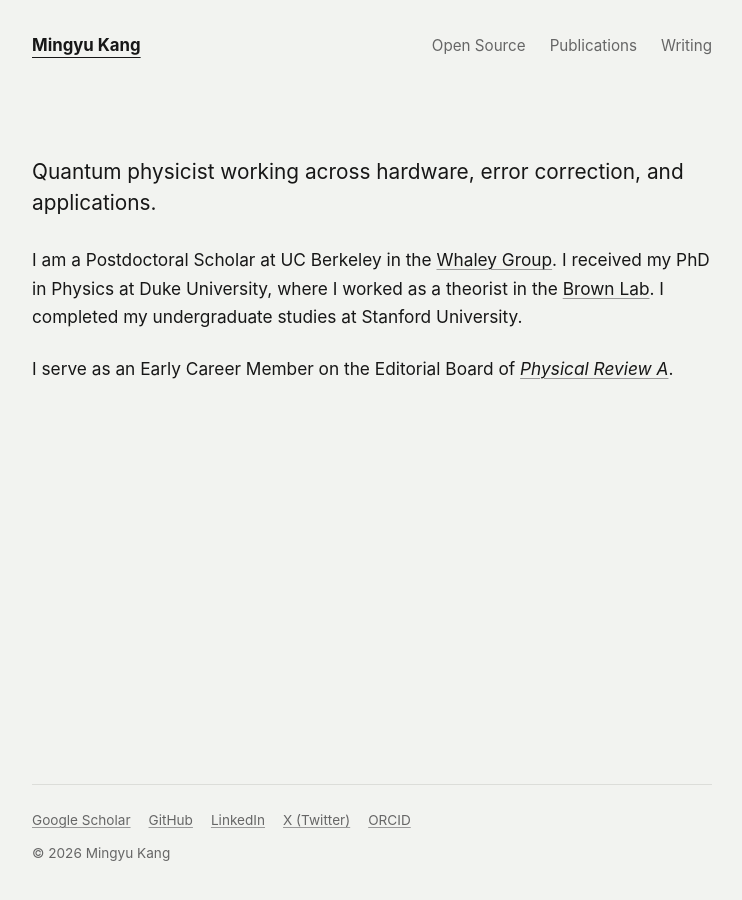
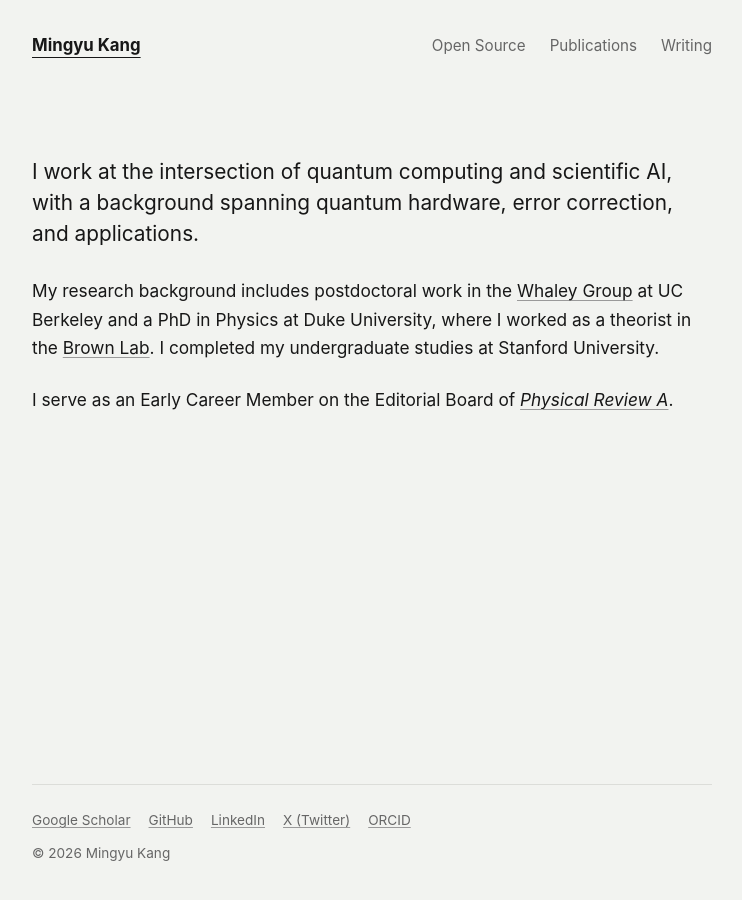
Before and after one commit to mkangquantum/mkangquantum.github.io, a Jekyll site: the page built from _pages/about.md, in a window 1280 px wide. Shown: the whole page, without its empty margins (268-1010 px from the left). Built offline with Jekyll 4.4.1, drawn with Linux system fonts in a browser that asks for light colours.

Commit message:
main page

```diff
--- a/_pages/about.md
+++ b/_pages/about.md
@@ -2,15 +2,15 @@
 permalink: /
 layout: home
 title: "Mingyu Kang"
-excerpt: "Quantum physicist working across hardware, error correction, and applications."
+excerpt: "Research scientist, Quantum computing and scientific AI."
 author_profile: false
 redirect_from:
   - /about/
   - /about.html
 ---
 
-Quantum physicist working across hardware, error correction, and applications.
+I work at the intersection of quantum computing and scientific AI, with a background spanning quantum hardware, error correction, and applications.
 
-I am a Postdoctoral Scholar at UC Berkeley in the [Whaley Group](https://www.cchem.berkeley.edu/~kbwgrp/). I received my PhD in Physics at Duke University, where I worked as a theorist in the [Brown Lab](https://brownlab.pratt.duke.edu/). I completed my undergraduate studies at Stanford University.
+My research background includes postdoctoral work in the [Whaley Group](https://www.cchem.berkeley.edu/~kbwgrp/) at UC Berkeley and a PhD in Physics at Duke University, where I worked as a theorist in the [Brown Lab](https://brownlab.pratt.duke.edu/). I completed my undergraduate studies at Stanford University.
 
 I serve as an Early Career Member on the Editorial Board of [*Physical Review A*](https://journals.aps.org/pra/).
```
